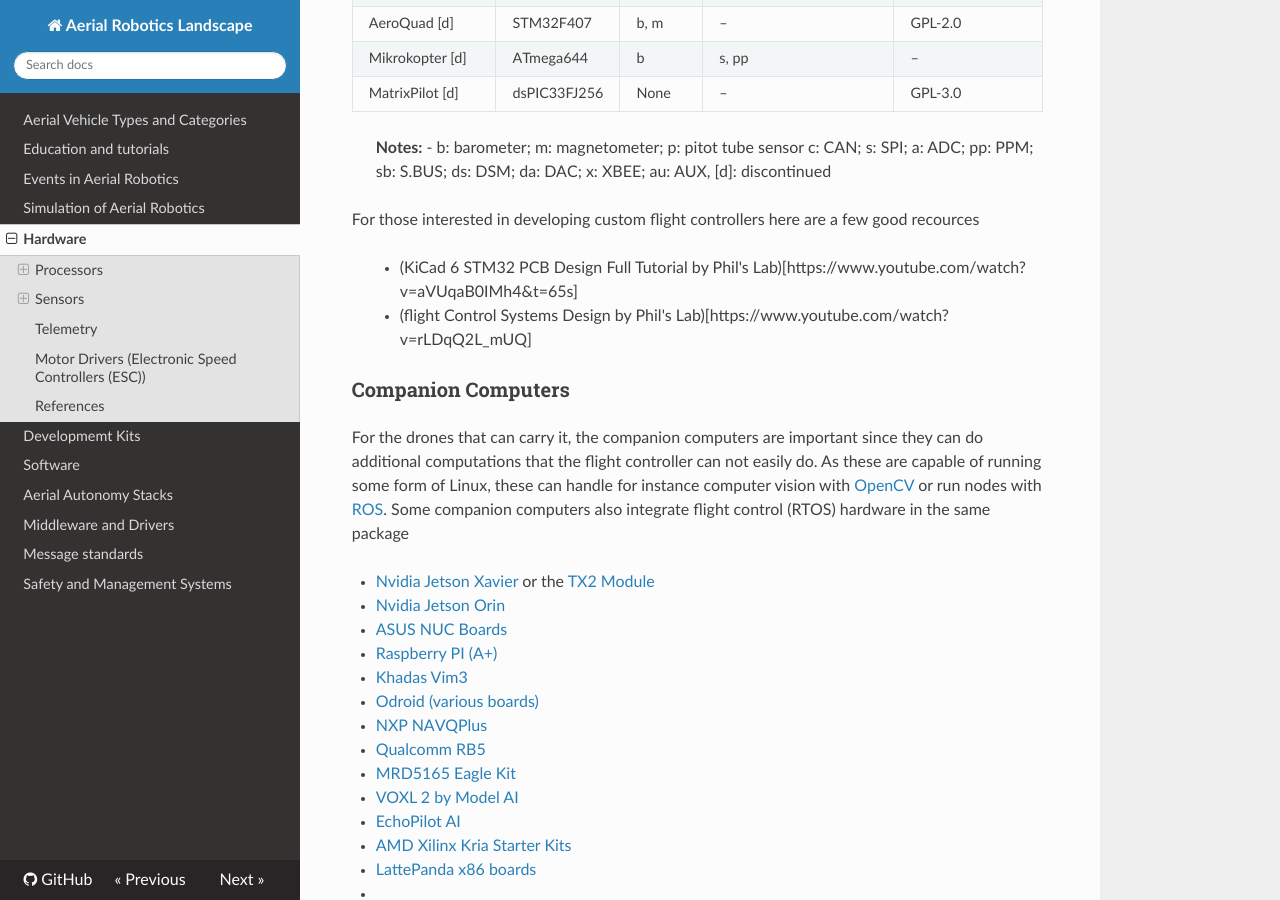
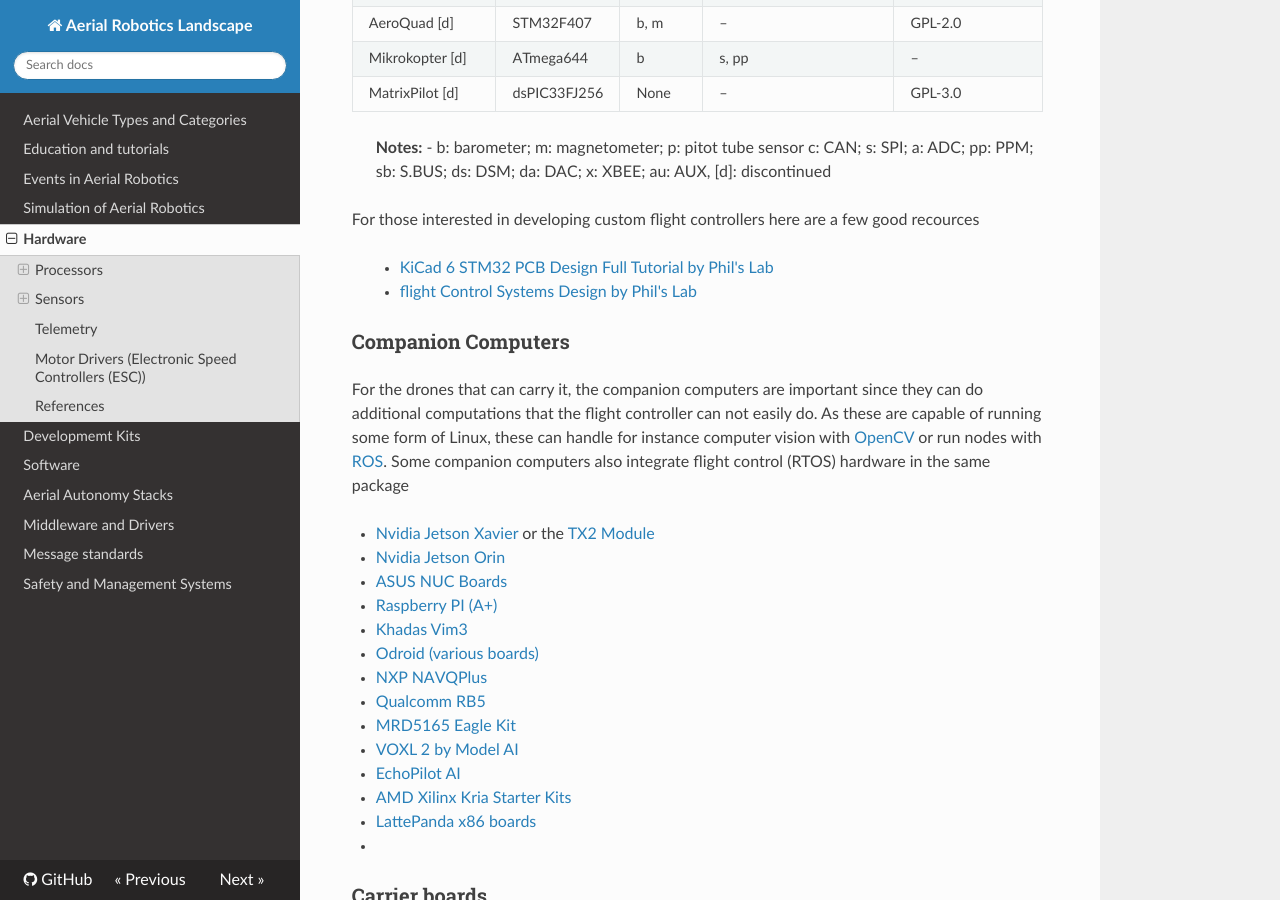
Before and after one commit to ROS-Aerial/aerial_robotic_landscape, an MkDocs documentation site: the page built from docs/hardware.md, in a window 1280 px wide and 900 px high, scrolled down 1280 px. Built offline with MkDocs 1.6.1, drawn with Linux system fonts in a browser that asks for light colours; nearby versions of some CDN libraries.

Commit message:
modified:   docs/hardware.md

```diff
--- a/docs/hardware.md
+++ b/docs/hardware.md
@@ -37,8 +37,8 @@
 > - b: barometer; m: magnetometer; p: pitot tube sensor c: CAN; s: SPI; a: ADC; pp: PPM; sb: S.BUS; ds: DSM; da: DAC; x: XBEE; au: AUX, [d]: discontinued
 
 For those interested in developing custom flight controllers here are a few good recources
-> - (KiCad 6 STM32 PCB Design Full Tutorial by Phil's Lab)[https://www.youtube.com/watch?v=aVUqaB0IMh4&t=65s]
-> - (flight Control Systems Design by Phil's Lab)[https://www.youtube.com/watch?v=rLDqQ2L_mUQ]
+> - [KiCad 6 STM32 PCB Design Full Tutorial by Phil's Lab](https://www.youtube.com/watch?v=aVUqaB0IMh4&t=65s)
+> - [flight Control Systems Design by Phil's Lab](https://www.youtube.com/watch?v=rLDqQ2L_mUQ)
 
 ### Companion Computers
 For the drones that can carry it, the companion computers are important since they can do additional computations that the flight controller can not easily do. As these are capable of running some form of Linux, these can handle for instance  computer vision with [OpenCV](https://opencv.org/) or run nodes with [ROS](https://www.ros.org/).
```
